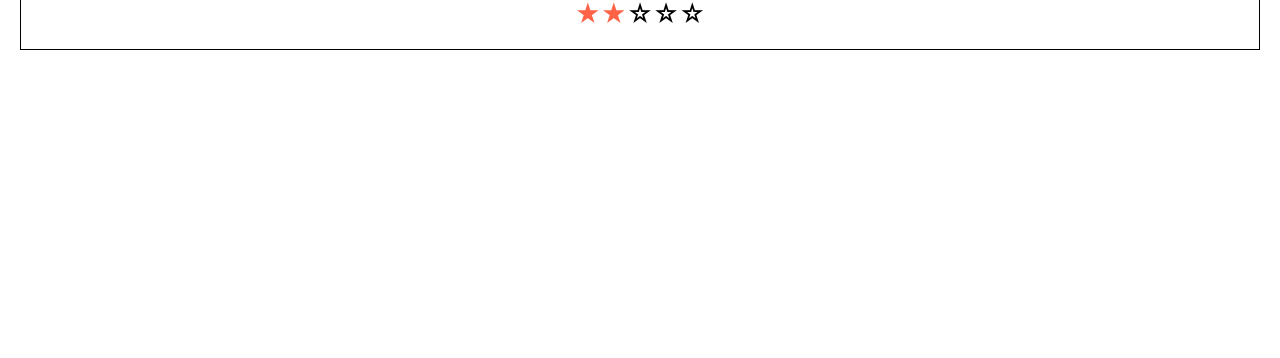
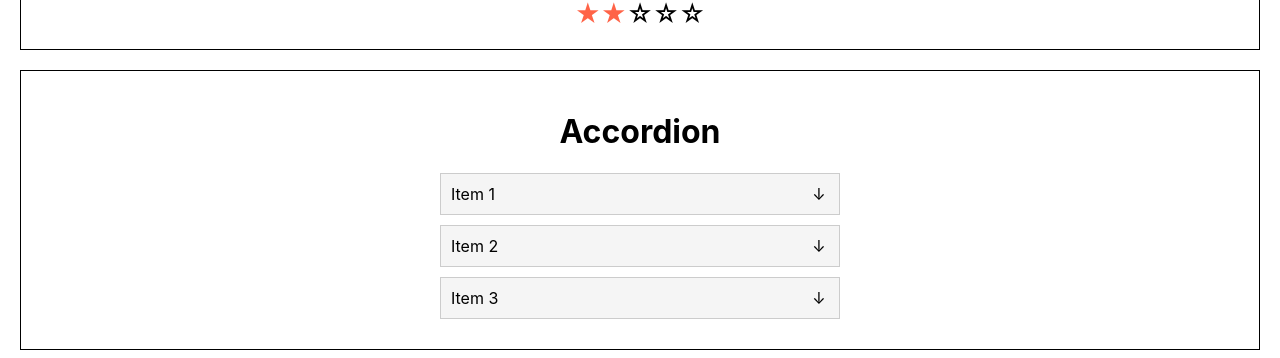
Before and after one commit to Yash0125/machine-coding-questions, a React (Create React App) app: page / in a window 1280 px wide. Shown: the part 836-1194 px from the top of the page. Before the commit the page ends 906 px from the top, so only its background shows below. Built offline with nearby package versions, Linux system fonts and the light colour scheme.

Commit message:
feat : Accordion created

```diff
--- a/src/App.js
+++ b/src/App.js
@@ -1,5 +1,6 @@
 import "./App.css";
 import TodoList from "./components/TodoList/TodoList";
+import Accordion from "./components/accordion/Accordion";
 import Carousel from "./components/carousel/Carousel";
 import StarRating from "./components/starRating/StarRating";
 
@@ -9,6 +10,7 @@ function App() {
       <TodoList />
       <Carousel/>
       <StarRating/>
+      <Accordion/>
     </div>
   );
 }
--- /dev/null
+++ b/src/components/accordion/Accordion.jsx
@@ -0,0 +1,59 @@
+import React, { useState } from "react";
+import "./accordion.css";
+
+const items = [
+  {
+    title: "Item 1",
+    content: "Content for Item 1",
+  },
+  {
+    title: "Item 2",
+    content: "Content for Item 2",
+  },
+  {
+    title: "Item 3",
+    content: "Content for Item 3",
+  },
+];
+
+const Accordion = () => {
+  const [activeIndex, setActiveIndex] = useState(null);
+
+  const toggleAccordion = (index) => {
+    if (index === activeIndex) {
+      setActiveIndex(null); // Close the open item if clicked again
+    } else {
+      setActiveIndex(index);
+    }
+  };
+
+  return (
+    <div className="container">
+      <h1>Accordion</h1>
+      <div className="accordion">
+        {items.map((item, index) => (
+          <div key={index} className="accordion-item">
+            <div
+              className={`accordion-title ${
+                activeIndex === index ? "active" : ""
+              }`}
+              onClick={() => toggleAccordion(index)}
+            >
+              {item.title}
+              <span
+                className={`icon ${activeIndex === index ? "open" : "closed"}`}
+              >
+                ↓
+              </span>
+            </div>
+            {activeIndex === index && (
+              <div className="accordion-content">{item.content}</div>
+            )}
+          </div>
+        ))}
+      </div>
+    </div>
+  );
+};
+
+export default Accordion;
--- /dev/null
+++ b/src/components/accordion/accordion.css
@@ -0,0 +1,43 @@
+.accordion {
+    width: 100%;
+    max-width: 400px;
+    margin: 0 auto;
+  }
+
+  /* Accordion item */
+  .accordion-item {
+    border: 1px solid #ccc;
+    margin-bottom: 10px;
+  }
+
+  /* Accordion title */
+  .accordion-title {
+    display: flex;
+    justify-content: space-between;
+    align-items: center;
+    padding: 10px;
+    cursor: pointer;
+    background-color: #f5f5f5;
+  }
+
+  .accordion-title.active {
+    background-color: #e0e0e0;
+  }
+
+  /* Icon */
+  .icon {
+    width: 20px;
+    height: 20px;
+    margin-left: 5px;
+    transition: transform 0.2s;
+  }
+
+  .icon.open {
+    transform: rotate(180deg);
+  }
+
+  /* Accordion content */
+  .accordion-content {
+    padding: 10px;
+    background-color: #fff;
+  }
```
